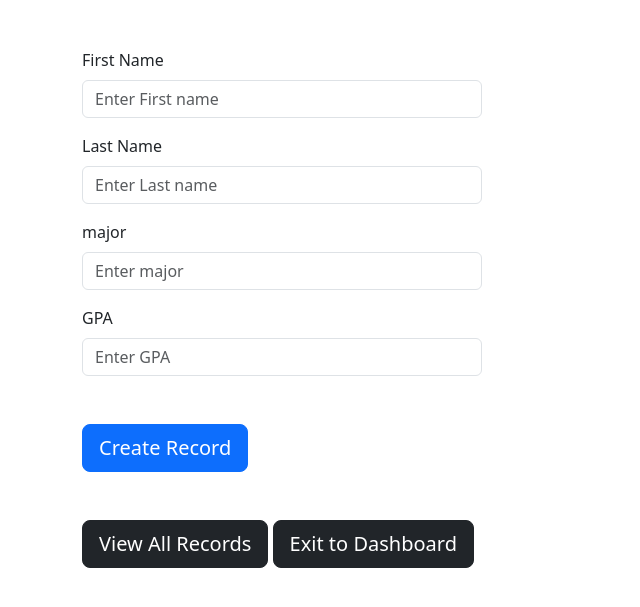
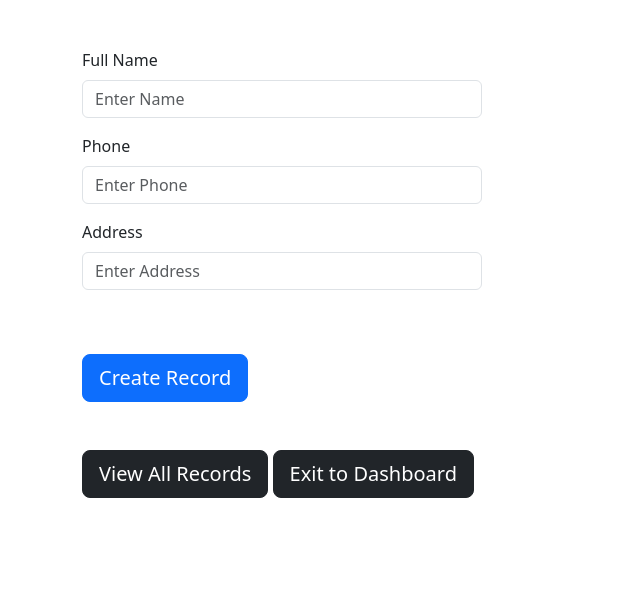
Before and after one commit to Yong3pole/PHP_database_MYSQL_test, a PHP site: page /index.php in a window 1280 px wide. Shown: the top 607 px of the page, without its empty margins (0-640 px from the left). Run offline with PHP 8.4, Linux system fonts and the light colour scheme.

Commit message:
Update index.php

```diff
--- a/index.php
+++ b/index.php
@@ -2,19 +2,19 @@
     include 'connect.php'; //connect to database, error when fails
 
     if(isset($_POST['submit'])){
-        $fname=$_POST['fname'];
-        $lname=$_POST['lname'];
-        $major=$_POST['major'];
-        $GPA=$_POST['GPA'];
+        $cname=$_POST['cname'];
+        $phone=$_POST['phone'];
+        $address=$_POST['address'];
+
 
         // Check if any of the required fields are empty
-        if(empty($fname) || empty($lname) || empty($major) || empty($GPA)){
+        if(empty($cname) || empty($phone) || empty($address)){
             // Display an error message if any of the required fields are empty
             $error_message = "Please fill in all required fields.";
         } else {
             //insert query
-            $sql = "INSERT INTO owners (fname, lname, major, GPA)
-            VALUES ('$fname', '$lname', '$major', '$GPA')";
+            $sql = "INSERT INTO owners (cname, phone, address)
+            VALUES ('$cname', '$phone', '$address')";
 
             $result=mysqli_query($con,$sql);
             if(!$result){
@@ -52,24 +52,19 @@
             ?>
         <form method="post">
         <div class="mb-3">
-            <label for="exampleFormControlInput2" class="form-label">First Name</label>
-            <input type="text" class="form-control" id="exampleFormControlInput2" placeholder="Enter First name"
-            name="fname" autocomplete="off" style="width: 400px">
+            <label for="exampleFormControlInput2" class="form-label">Full Name</label>
+            <input type="text" class="form-control" id="exampleFormControlInput2" placeholder="Enter Name"
+            name="cname" autocomplete="off" style="width: 400px">
         </div>
         <div class="mb-3">
-            <label for="exampleFormControlInput3" class="form-label">Last Name</label>
-            <input type="text" class="form-control" id="exampleFormControlInput3" placeholder="Enter Last name"
-            name="lname" autocomplete="off" style="width: 400px">
+            <label for="exampleFormControlInput3" class="form-label">Phone</label>
+            <input type="text" class="form-control" id="exampleFormControlInput3" placeholder="Enter Phone"
+            name="phone" autocomplete="off" style="width: 400px">
         </div>
         <div class="mb-3">
-            <label for="exampleFormControlInput4" class="form-label">major</label>
-            <input type="text" class="form-control" id="exampleFormControlInput4" placeholder="Enter major"
-            name="major" autocomplete="off" style="width: 400px">
-        </div>
-        <div class="">
-            <label for="exampleFormControlInput5" class="form-label">GPA</label>
-            <input type="text" class="form-control" id="exampleFormControlInput5" placeholder="Enter GPA"
-            name="GPA" autocomplete="off" style="width: 400px">
+            <label for="exampleFormControlInput4" class="form-label">Address</label>
+            <input type="text" class="form-control" id="exampleFormControlInput4" placeholder="Enter Address"
+            name="address" autocomplete="off" style="width: 400px">
         </div>
         <button class="btn btn-primary btn-lg my-5"
         name="submit">Create Record</button>
```
